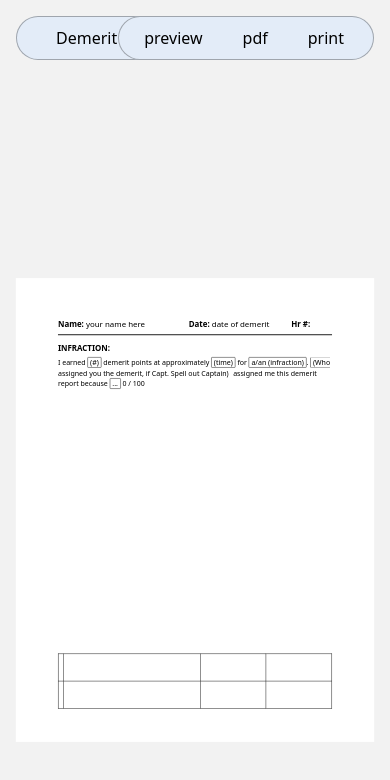
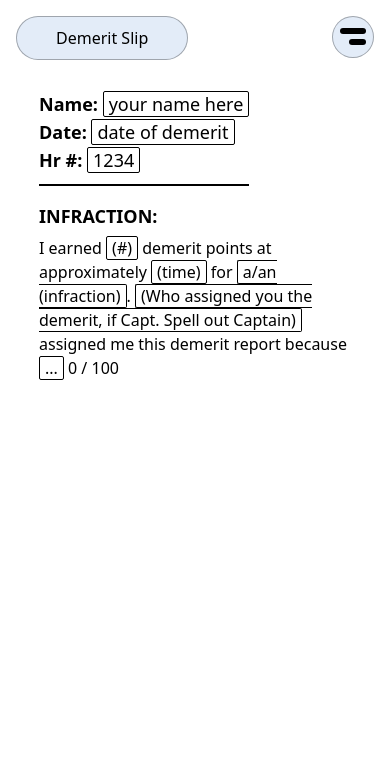
Before and after one commit to KennyWeeks/demerit, a SvelteKit app: page / in a window 390 px wide. Shown: the top 780 px of the page. Built offline with nearby package versions, Linux system fonts and the light colour scheme.

Commit message:
Changed some styling so it looks a little better on mobile, will add a dark theme to it, still need to have the preview print and pdf set up to grab only the content.

```diff
--- /dev/null
+++ b/src/lib/modal.svelte
@@ -0,0 +1,21 @@
+<script lang="ts">
+    import { onDestroy, onMount } from "svelte";
+    import "../app.css";
+    const previousFocused = typeof document !== 'undefined' && document.activeElement;
+
+    onMount(()=>{
+        console.log(previousFocused);
+    });
+
+    if(previousFocused) {
+        onDestroy(()=>{
+            console.log(previousFocused);
+            let pf = previousFocused as HTMLElement;
+            pf.focus();
+        });
+    }
+</script>
+
+<div class="w-auto h-auto inline-block bg-blue-1000 fixed top-[70px] p-2 right-4 text-white z-50 text-center rounded-md shadow-in ">
+    <slot></slot>
+</div>
--- a/src/routes/+page.svelte
+++ b/src/routes/+page.svelte
@@ -1,18 +1,35 @@
 <script lang="ts">
     import {onMount} from "svelte";
+    import Modal from "$lib/modal.svelte";
     import "../app.css";
     import  jsPDF  from "jspdf";
     let wordCount : number = 0;
     const doc : any = new jsPDF();
     let windowWidth : number = 100000;
+    interface AssociativeArray {
+        [key: string]: string;
+    };
+    let defaultText : AssociativeArray[] = [];
+    defaultText["#"] = "(#)";
+    defaultText["time"] = "(time)";
+    defaultText["a/an"] = "(a/an infraction)";
+    defaultText["who"] = "(Who assigned you the demerit, if Capt. Spell out Captain)";
+    defaultText["elipsis"] = "...";
+    defaultText["name"] = "your name here";
+    defaultText["date"] = "date of demerit";
+    defaultText["hr"] = "1234"
+    let mlMenu : string = "ml-[40%]";
+    let button : boolean = false;
     const pdf = () => {
         doc.text("Hello World!", 10, 10);
         doc.save("test.pdf");
     }
     const blurCheck = (e : any) => {
         let target = e as HTMLElement;
+        //console.log(e.target.getAttribute("data-name"));
         if(e.target.innerText.length == 0) {
             console.log("Can't leave this empty");
+            e.target.innerHTML = defaultText[e.target.getAttribute("data-name")];
         }
     }
 
@@ -29,7 +46,7 @@
     }
 
     let cont : boolean = true;
-    let contSymbol : string = "rounded-sm border border-black px-[5px]"
+    let contSymbol : string = "rounded-sm border border-black px-[5px] outline-0"
     let state : number = 0;
 
     const preview = () => {
@@ -39,7 +56,7 @@
             state = 1;
         } else {
             cont = true;
-            contSymbol = "rounded-sm border border-black px-[5px]";
+            contSymbol = "rounded-sm border border-black px-[5px] outline-0";
             state = 0;
         }
 
@@ -49,39 +66,74 @@
 
 <svelte:window bind:innerWidth={windowWidth}/>
 
+<div>
+    {#if button}
+    <Modal>
+        {#each ["preview", "pdf", "print"] as button, i}
+        <button on:click={()=>{eval(button + "()")}} class="paper:mx-0 py-1 rounded-3xl bg-blue-900 text-white block paper:w-[90px] paper:{i == 2 ? "mb-0" : "mb-[5px]"} text-center">{button}</button>
+        {/each}
+    </Modal>
+    {/if}
+</div>
+
 <div class="bg-blue-1000 py-2.5 px-[40px] inline-block fixed overflow-hidden rounded-3xl top-4 left-4 shadow-in z-10">
     <h3>Demerit Slip</h3>
 </div>
 
-<div class="h-auto w-auto bg-blue-1000 py-1.5 px-2.5 inline-block overflow-hidden rounded-3xl fixed right-4 top-4 shadow-in z-10">
+<div class="h-auto w-auto bg-blue-1000 py-1.5 px-2.5 menu:p-0 inline-block overflow-hidden rounded-3xl fixed right-4 top-4 shadow-in z-10">
 
-    <div class="float-right clear-left inline-block">
+    <div class="float-right clear-left inline-block menu:hidden">
         {#each ["preview", "pdf", "print"] as button, i}
         <button on:click={()=>{eval(button + "()")}} class="px-4 {i == 0 ? 'mr-1' : ""} {i == 3 ? "ml-1" : ""} {i != 0 && i != 3 ? 'mx-1' : ""} py-1 rounded-3xl hover:bg-blue-900 hover:text-white">{button}</button>
         {/each}
     </div>
 
+    <div class="hidden menu:block menu:w-[42px] menu:h-[42px] overflow-y-hidden"on:click={()=>{
+        if(!button) {
+            mlMenu = "ml-[20%]";
+            button = true;
+        } else {
+            mlMenu = "ml-[40%]";
+            button = false;
+        }
+    }}>
+        <div class="w-[60%] h-[6px] bg-black rounded-xl ml-[20%] mt-[12px]"></div>
+        <div class="w-[40%] h-[6px] bg-black rounded-xl {mlMenu} mt-[5px]"></div>
+    </div>
+
+
 </div>
 
 <div class="h-[100vh] w-auto overflow-x-hidden flex items-center justify-center">
-    <div style="{windowWidth <= (856 + 32) ? "transform:scale(" + windowWidth / (856 + 32) + "); margin-top:" + (0.8 * 500 * windowWidth / (856 + 32)) + "px;" : ""}" class="w-[856px] h-[1096px] mt-[500px] flex items-center justify-center relative">
-        <div  class="w-[816px] h-[1056px] bg-white">
 
-            <div class="w-100 h-auto py-[10px] mx-[96px] mb-4 mt-[5em] border-b-2 border-black flex flex-row justify-content no-wrap">
+    <div class="w-[856px] h-[1096px] mt-[500px] paper:mt-[0px] paper:h-auto flex items-center justify-center relative">
+        <div  class="w-[816px] h-[1056px] paper:w-[100vw] paper:h-[100vh] bg-white">
 
-                <div class="text-lg grow-[2]"><span class="font-bold">Name:</span> <span contenteditable={cont}>your name here</span></div>
+            <div class="w-100 paper:w-auto paper:ml-[10%] paper:inline-block h-auto py-[10px] mx-[96px] paper:mx-auto mb-4 mt-[5em] border-b-2 border-black flex flex-row justify-content no-wrap">
 
-                <div class="text-lg grow-[1]"><span class="font-bold">Date:</span> <span contenteditable={cont}>date of demerit</span></div>
+                {#each [["text-lg grow-[2]", "Name: ", "your name here", "name"],
+                ["text-lg grow-[1]", "Date: ", "date of demerit", "date"],
+                ["text-lg grow-[1]", "Hr #: ", "1234", "hr"]] as data, i}
 
-                <div class="text-lg grow-[1]"><span class="font-bold">Hr #:</span> <span contenteditable={cont}></span></div>
+                    <div class={data[0]}><span class="font-bold">{data[1]}</span> <span on:focus={(e)=>{clearText(e)}} on:blur={(e)=>{blurCheck(e);}} data-name={data[3]} class="{contSymbol}" contenteditable={cont}>{data[2]}</span></div>
 
+                {/each}
             </div>
 
-            <h3 class="ml-[96px] text-lg font-bold uppercase mb-1.5">Infraction: </h3>
+            <h3 class="ml-[96px] paper:ml-[10%] text-lg font-bold uppercase mb-1.5">Infraction: </h3>
 
-            <p class="mx-[96px]">I earned <span class={contSymbol} contenteditable={cont}>(#)</span> demerit points at approximately <span class={contSymbol} contenteditable={cont}>(time)</span> for <span on:blur={(e)=>{blurCheck(e);}} class={contSymbol} contenteditable={cont}>a/an (infraction)</span>. <span class={contSymbol} contenteditable={cont}>(Who assigned you the demerit, if Capt. Spell out Captain)</span> assigned me this demerit report because <span class={contSymbol} contenteditable={cont} on:focus={(e)=>{clearText(e)}} on:keydown={(e)=>{typeCheck(e)}}>...</span> <span>{wordCount} / 100 </span></p>
+            <p class="mx-[96px] paper:w-[80%] paper:mx-auto">I earned
+                <span data-name="#" on:focus={(e)=>{clearText(e)}} on:blur={(e)=>{blurCheck(e);}} class={contSymbol} contenteditable={cont}>(#)</span>
+                demerit points at approximately
+                <span data-name="time" on:focus={(e)=>{clearText(e)}} on:blur={(e)=>{blurCheck(e);}} class={contSymbol} contenteditable={cont}>(time)</span>
+                for <span data-name="a/an" on:focus={(e)=>{clearText(e)}} on:blur={(e)=>{blurCheck(e);}} class={contSymbol} contenteditable={cont}>a/an (infraction)</span>.
+                <span data-name="who" class={contSymbol} on:focus={(e)=>{clearText(e)}} on:blur={(e)=>{blurCheck(e);}} contenteditable={cont}>(Who assigned you the demerit, if Capt. Spell out Captain)</span>
+                assigned me this demerit report because
+                <span data-name="elipsis" class={contSymbol} contenteditable={cont} on:focus={(e)=>{clearText(e)}} on:blur={(e)=>{blurCheck(e);}} on:keydown={(e)=>{typeCheck(e)}}>...</span>
+                <span>{#if cont} {wordCount} / 100 {/if}</span>
+            </p>
 
-            <table class="w-margin h-[125px] absolute bottom-[96px] left-[96px] border-collapse">
+            <table class="w-margin h-[125px] absolute bottom-[96px] ml-[96px] border-collapse paper:hidden">
                 <colgroup>
                     <col span="1" style="width: 2%;">
                     <col span="1" style="width: 50%;">
--- a/svelte.config.js
+++ b/svelte.config.js
@@ -1,5 +1,6 @@
 import adapter from '@sveltejs/adapter-auto';
 import { vitePreprocess } from '@sveltejs/kit/vite';
+import path from "path";
 
 /** @type {import('@sveltejs/kit').Config} */
 const config = {
@@ -11,7 +12,14 @@ const config = {
 		// adapter-auto only supports some environments, see https://kit.svelte.dev/docs/adapter-auto for a list.
 		// If your environment is not supported or you settled on a specific environment, switch out the adapter.
 		// See https://kit.svelte.dev/docs/adapters for more information about adapters.
-		adapter: adapter()
+		adapter: adapter(),
+		vite: {
+			resolve: {
+			  alias: {
+				$lib: path.resolve("./src/lib")
+			  }
+			}
+		  }
 	}
 };
 
--- a/tailwind.config.js
+++ b/tailwind.config.js
@@ -3,6 +3,10 @@ export default {
   content: ["./src/**/*.{html,svelte,js,ts}"],
   theme: {
     extend: {
+      screens: {
+        paper: {"max": "856px"},
+        menu: {"max": "500px"}
+      },
       width:{
         'margin': "624px"
       },
--- a/tsconfig.json
+++ b/tsconfig.json
@@ -8,7 +8,11 @@
 		"resolveJsonModule": true,
 		"skipLibCheck": true,
 		"sourceMap": true,
-		"strict": true
+		"strict": true,
+		"paths": {
+			"$lib": ["./src/lib"],
+      		"$lib/*": ["./src/lib/*"],
+		}
 	}
 	// Path aliases are handled by https://kit.svelte.dev/docs/configuration#alias
 	//
```
